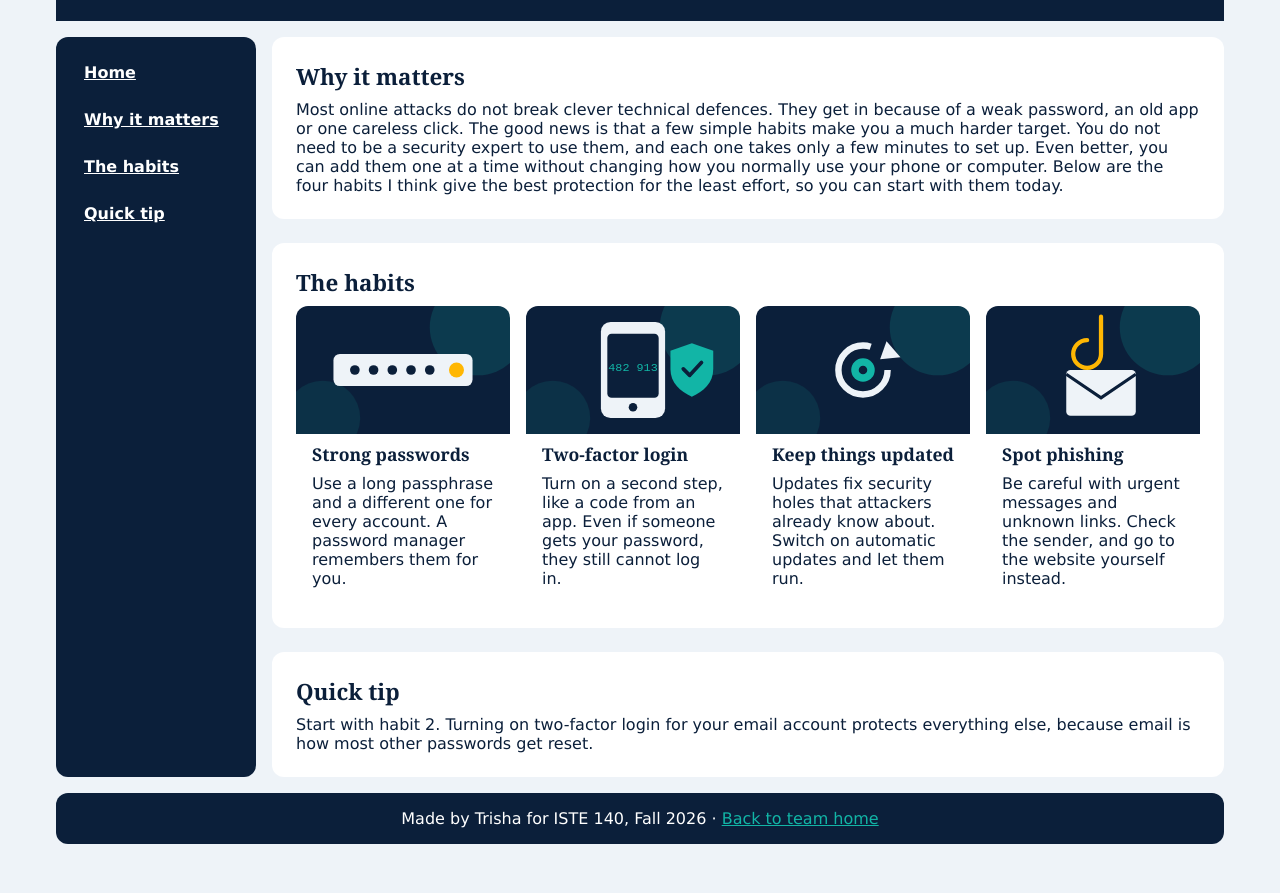
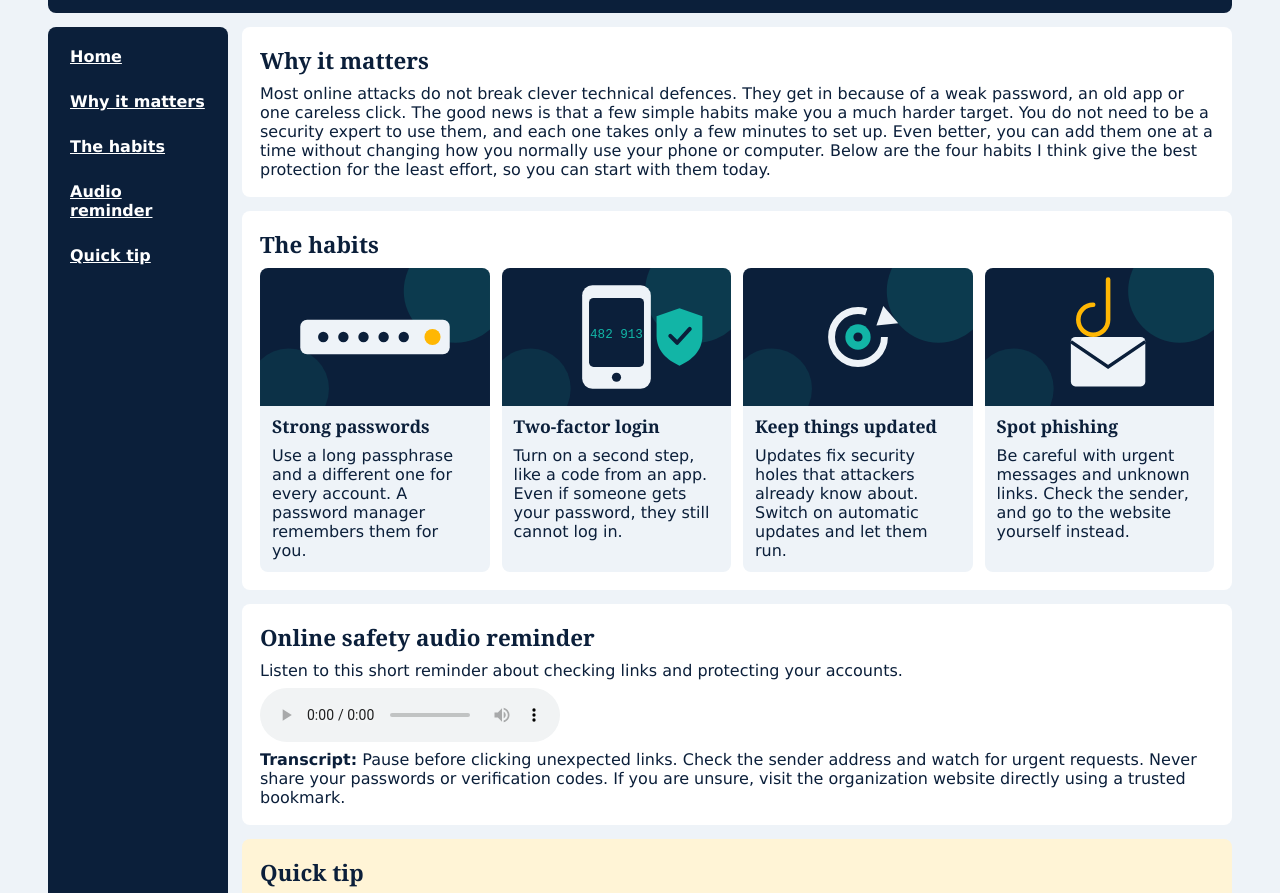
Before and after one commit to trishaagrawal31/ISTE_Assignment_2, a plain HTML site: page trisha.html in a window 1280 px wide. Shown: the part 89-982 px from the top of the page. Before the commit the page ends 949 px from the top, so only its background shows below. Drawn offline with Linux system fonts and the light colour scheme.

Commit message:
styling changes and audio added

```diff
--- a/assets/css/trisha.css
+++ b/assets/css/trisha.css
@@ -1,11 +1,12 @@
 /*
-  Name: Trisha ______   Student ID: ______   Team #: ____
+  Name: Trisha Agrawal   Student ID: 753005593   Team #: 1
 
   Colours (only these are used):
     #0b1f3a  deep navy   - header, nav, headings, footer
-    #12b5a6  bright teal - accents, links, card top border
-    #eef3f8  pale blue   - page background
-    #ffffff  white       - cards and light text
+    #12b5a6  bright teal - navigation hover and footer link
+    #eef3f8  pale blue   - page and card backgrounds
+    #ffffff  white       - content panels
+    #fff4d6  warm cream  - quick tip panel
 
   Fonts: Georgia (headings), Verdana (body text)
 */
@@ -24,24 +25,24 @@ body {
   background: #eef3f8;
 }
 
-/* PAGE GRID: one container with 2 columns (200px nav + the rest) and 3 rows.
-   gap puts 16px between the regions. */
+/* PAGE GRID: a compact side navigation sits beside the page content. */
 .page {
   display: grid;
-  grid-template-columns: 200px 1fr;
+  grid-template-columns: 180px 1fr;
   grid-template-rows: auto 1fr auto;
-  gap: 16px;
+  gap: 14px;
   max-width: 1200px;
   min-height: 100vh;
   margin: 0 auto;
-  padding: 0 16px 16px;
+  padding: 0 8px 12px;
 }
 
 /* Header: spans both columns on row 1. */
 header {
   grid-column: 1 / -1;
   grid-row: 1;
-  padding: 24px;
+  padding: 20px;
+  border-radius: 8px;
   color: #ffffff;
   background: #0b1f3a;
 }
@@ -64,9 +65,9 @@ nav {
   grid-row: 2;
   display: grid;
   align-content: start;
-  gap: 8px;
-  padding: 16px;
-  border-radius: 12px;
+  gap: 6px;
+  padding: 10px;
+  border-radius: 8px;
   background: #0b1f3a;
 }
 
@@ -92,16 +93,15 @@ main {
   grid-row: 2;
   display: grid;
   align-content: start;
-  gap: 24px;
+  gap: 14px;
 }
 
-/* PROXIMITY: each group is its own white panel with only 8px between a heading
-   and its text, while the main grid leaves 24px between the different groups. */
+/* PROXIMITY: each group is a white panel with compact spacing inside. */
 main section {
   display: grid;
   gap: 8px;
-  padding: 24px;
-  border-radius: 12px;
+  padding: 18px;
+  border-radius: 8px;
   background: #ffffff;
 }
 
@@ -125,7 +125,7 @@ main h2 {
 .cards {
   display: grid;
   grid-template-columns: repeat(auto-fit, minmax(200px, 1fr));
-  gap: 16px;
+  gap: 12px;
 }
 
 /* REPETITION: all four cards use this one rule, so they share the same colours,
@@ -134,10 +134,10 @@ main h2 {
   display: grid;
   align-content: start;
   gap: 8px;
-  padding: 0 0 16px;
-  border-radius: 12px;
+  padding: 0 0 12px;
+  border-radius: 8px;
   overflow: hidden;
-  background: #ffffff;
+  background: #eef3f8;
 }
 
 /* ALIGNMENT: the image fills the full card width so every card image starts
@@ -152,7 +152,7 @@ main h2 {
    under the image, and the heading stays close to its sentence. */
 .card h3,
 .card p {
-  padding: 0 16px;
+  padding: 0 12px;
 }
 
 /* Card heading size: smaller than the section headings but still bold. */
@@ -160,12 +160,17 @@ main h2 {
   font-size: 1.1rem;
 }
 
+/* CONTRAST: the warm panel makes the quick tip easy to distinguish. */
+main section.tip {
+  background: #fff4d6;
+}
+
 /* Footer: spans both columns on the last row, navy with white text like the nav. */
 footer {
   grid-column: 1 / -1;
   grid-row: 3;
   padding: 16px 24px;
-  border-radius: 12px;
+  border-radius: 8px;
   background: #0b1f3a;
   color: #ffffff;
   text-align: center;
--- a/trisha.html
+++ b/trisha.html
@@ -1,6 +1,6 @@
 <!DOCTYPE html>
 <!--
-  Name: Trisha ______   Student ID: ______   Team #: ____
+  Name: Trisha Agrawal   Student ID: 753005593   Team #: 1
   Page: Everyday security habits (Layout option 1 - navigation on the left)
 -->
 <html lang="en">
@@ -23,6 +23,7 @@
       <a href="index.html">Home</a>
       <a href="#intro">Why it matters</a>
       <a href="#habits">The habits</a>
+      <a href="#audio">Audio reminder</a>
       <a href="#tip">Quick tip</a>
     </nav>
 
@@ -70,6 +71,16 @@
         </div>
       </section>
 
+      <section id="audio">
+        <h2>Online safety audio reminder</h2>
+        <p>Listen to this short reminder about checking links and protecting your accounts.</p>
+        <audio controls>
+          <source src="assets/media/online-safety-reminder.mp3" type="audio/mpeg">
+          Your browser does not support audio playback.
+        </audio>
+        <p><strong>Transcript:</strong> Pause before clicking unexpected links. Check the sender address and watch for urgent requests. Never share your passwords or verification codes. If you are unsure, visit the organization website directly using a trusted bookmark.</p>
+      </section>
+
       <section id="tip" class="tip">
         <h2>Quick tip</h2>
         <p>Start with habit 2. Turning on two-factor login for your email account protects everything else, because email is how most other passwords get reset.</p>
@@ -77,7 +88,7 @@
     </main>
 
     <footer>
-      <p>Made by Trisha for ISTE 140, Fall 2026 &middot; <a href="index.html">Back to team home</a></p>
+      <p>Made by Trisha for ISTE 140, Fall 2026 <a href="index.html">Back to team home</a></p>
     </footer>
 
   </div>
```
Also changed, not shown: 1 other file.
